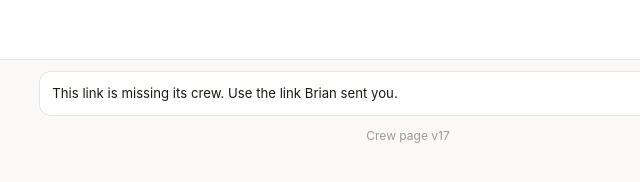
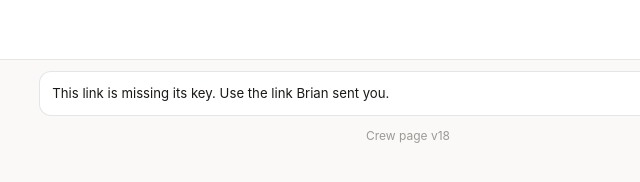
Before and after one commit to behaylor-afk/AAT-TIME, a plain HTML site: page index.html in a window 1280 px wide. Shown: the full height of the page, 232-872 px from the left. Drawn offline with Linux system fonts and the light colour scheme.

Commit message:
Update index.html

```diff
--- a/index.html
+++ b/index.html
@@ -92,7 +92,7 @@ button.seg.on { background: var(--color-accent-bg); border-color: var(--color-ac
 <main id="main"><div class="card"><p class="muted">Loading…</p></div></main>
 <script>
 'use strict';
-/* Live job list: the Apps Script web app URL (ends in /exec). Leave blank to use config.json only. */
+/* Live job list and hours drop-off: the Apps Script web app URL (ends in /exec). */
 const CONFIG_URL = 'https://script.google.com/macros/s/AKfycbwjA6fqoviO5PVky1y0g_JlmZVaJGu_IfhgH6s6_4SIrXhdCARlEa0cHbKN_7okWPYSzQ/exec';
 const DAY = ['Sun', 'Mon', 'Tue', 'Wed', 'Thu', 'Fri', 'Sat'];
 // Hours are entered as Regular, Travel or Prevailing wage. Overtime is worked out from hours over 40 in the week.
@@ -146,7 +146,9 @@ function hrsVal(v) { const s = String(v == null ? '' : v).trim(); if (s === '')
 function fmt(h) { return (h / 100).toFixed(2); }
 
 const params = new URLSearchParams(location.search);
-const crewId = (params.get('crew') || location.hash.slice(1) || '').toLowerCase();
+// Each crew's link carries a private key (?k=...). The web app only returns that crew, and only accepts its hours with the key.
+const linkKey = (params.get('k') || '').toLowerCase().replace(/[^a-z0-9]/g, '');
+let crewId = '';
 const A = { cfg: null, crew: null, week: weekStart(todayStr()), data: null, emp: null, msg: null };
 
 function storeKey(wk) { return 'aat-time:' + crewId + ':' + wk; }
@@ -249,7 +251,7 @@ function render() {
     ${CONFIG_URL ? `<button class="link" data-sendfile="1" ${problems.length ? 'disabled' : ''}>Send as a file instead</button>` : ''}
     ${A.data.submits ? `<p class="muted">Sent ${A.data.submits} time${A.data.submits > 1 ? 's' : ''} this week. Sending again replaces the earlier copy.</p>` : ''}
   </section>
-  <p class="muted" style="text-align:center">Job list ${A.source === 'live' ? 'live' : A.source === 'saved' ? 'from your last visit (no signal)' : 'from file'}, updated ${esc(new Date(A.cfg.generated_at).toLocaleString('en-US', { month: 'numeric', day: 'numeric', hour: 'numeric', minute: '2-digit' }))}</p>`;
+  <p class="muted" style="text-align:center">Job list ${A.source === 'live' ? 'live' : 'from your last visit (no signal)'}, updated ${esc(new Date(A.cfg.generated_at).toLocaleString('en-US', { month: 'numeric', day: 'numeric', hour: 'numeric', minute: '2-digit' }))}</p>`;
 }
 
 function buildFile() {
@@ -260,7 +262,7 @@ function buildFile() {
     if (h) entries.push({ clock_id: m.clock_id, date: e.date, project: e.project, hour_type: e.hour_type, pw_category: isPW(e.hour_type) ? e.pw_category : '', hours: h / 100 });
   }));
   const sid = Array.from(crypto.getRandomValues(new Uint8Array(8))).map(b => b.toString(16).padStart(2, '0')).join('');
-  const file = { type: 'aat-crew-time', format: 1, crew: A.crew.id, manager: A.crew.manager, week: A.week, version: n, submission_id: sid, sent_at: new Date().toISOString(),
+  const file = { type: 'aat-crew-time', format: 1, crew: A.crew.id, key: linkKey, manager: A.crew.manager, week: A.week, version: n, submission_id: sid, sent_at: new Date().toISOString(),
     members: A.crew.members.map(m => m.clock_id), entries,
     per_diem: Object.fromEntries(A.crew.members.map(m => [m.clock_id, pdList(m.clock_id).filter(d => d >= A.week && d <= addDays(A.week, 6)).sort()])) };
   return { n, file, text: JSON.stringify(file), name: 'AAT_time_' + A.crew.id + '_' + A.week + '_v' + n + '.json' };
@@ -361,23 +363,25 @@ function loadJsonp(url, ms) {
 }
 const valid = (c) => c && Array.isArray(c.crews) && Array.isArray(c.projects) && c.crews.length;
 async function loadConfig() {
-  if (CONFIG_URL) {
-    try { const c = await loadJsonp(CONFIG_URL, 20000); if (valid(c)) { try { localStorage.setItem('aat-time:config', JSON.stringify(c)); } catch (e) {} return { cfg: c, source: 'live' }; } } catch (e) {}
-    try { const c = JSON.parse(localStorage.getItem('aat-time:config') || 'null'); if (valid(c)) return { cfg: c, source: 'saved' }; } catch (e) {}
-  }
-  const c = await (await fetch('config.json', { cache: 'no-store' })).json();
-  return { cfg: c, source: 'file' };
+  if (!linkKey) throw new Error(params.get('crew') ? 'This crew link has been replaced. Ask Brian for your new link.' : 'This link is missing its key. Use the link Brian sent you.');
+  const cacheKey = 'aat-time:config:' + linkKey;
+  let live = null;
+  try { live = await loadJsonp(CONFIG_URL + '?key=' + encodeURIComponent(linkKey), 20000); } catch (e) {}
+  if (live && live.error) { try { localStorage.removeItem(cacheKey); } catch (e) {} throw new Error(live.error); }
+  if (valid(live)) { try { localStorage.setItem(cacheKey, JSON.stringify(live)); } catch (e) {} return { cfg: live, source: 'live' }; }
+  try { const c = JSON.parse(localStorage.getItem(cacheKey) || 'null'); if (valid(c)) return { cfg: c, source: 'saved' }; } catch (e) {}
+  throw new Error('Could not load the crew list. Check your signal and reload the page.');
 }
 loadConfig().then(({ cfg, source }) => {
   A.cfg = cfg; A.source = source;
-  A.crew = (cfg.crews || []).find(c => c.id === crewId);
-  if (!A.crew) { $('#main').innerHTML = '<div class="card"><p>This link is missing its crew. Use the link Brian sent you.</p></div>'; return; }
+  A.crew = (cfg.crews || [])[0]; crewId = A.crew.id;
+  try { localStorage.removeItem('aat-time:config'); } catch (e) {} // old shared cache
   setWeek(A.week);
-}).catch(() => { $('#main').innerHTML = '<div class="card"><p>Could not load the crew list. Check your signal and reload the page.</p></div>'; });
+}).catch((e) => { $('#main').innerHTML = '<div class="card"><p>' + esc((e && e.message) || 'Could not load the crew list. Check your signal and reload the page.') + '</p></div>'; });
 // Keep the orange "entered" look in step while typing or choosing.
 document.addEventListener('input', (ev) => { const t = ev.target; if (t.closest && t.closest('.entry') && t.dataset.k) t.classList.toggle('set', t.dataset.k === 'hours' ? hrsVal(t.value) > 0 : !!t.value); }, true);
 document.addEventListener('change', (ev) => { const t = ev.target; if (t.closest && t.closest('.entry') && t.dataset.k) t.classList.toggle('set', t.dataset.k === 'hours' ? hrsVal(t.value) > 0 : !!t.value); }, true);
 </script>
-<p class="muted" id="pagever" style="text-align:center;margin:0 0 1.5rem">Crew page v17</p>
+<p class="muted" id="pagever" style="text-align:center;margin:0 0 1.5rem">Crew page v18</p>
 </body>
 </html>
```
